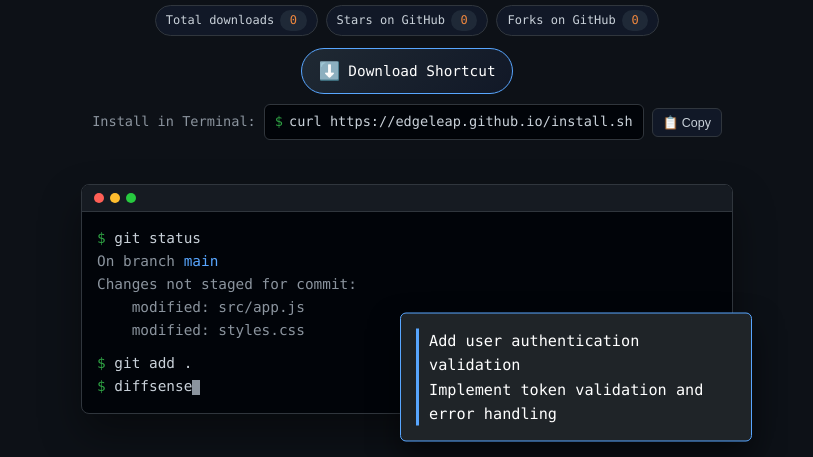
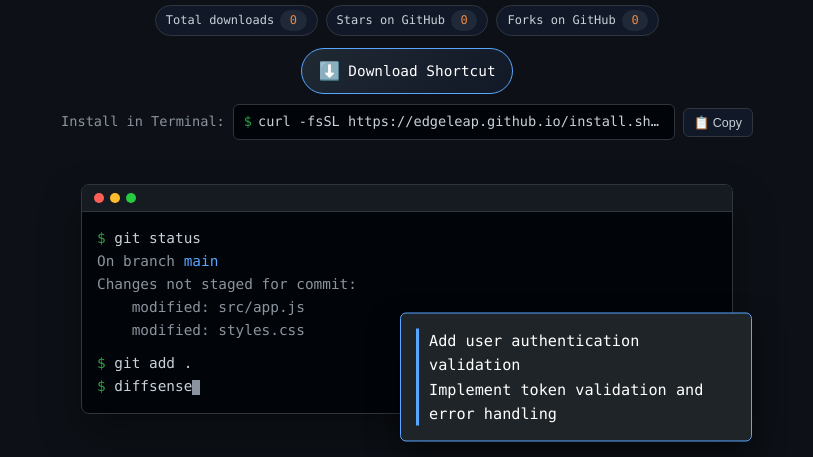
Before and after one commit to edgeleap/edgeleap.github.io, a plain HTML site: page index.html in a window 1280 px wide. Shown: the part 293-750 px from the top of the page, without its empty margins (233-1046 px from the left). Drawn offline with Linux system fonts and the light colour scheme; no server answers.

Commit message:
Update curl command for installation instructions

```diff
--- a/index.html
+++ b/index.html
@@ -408,7 +408,7 @@
                 <span class="curl-label">Install in Terminal:</span>
                 <div class="curl-field" id="curl-field">
                     <span class="curl-prefix">$</span>
-                    <span class="curl-command" id="curl-command">curl https://edgeleap.github.io/install.sh</span>
+                    <span class="curl-command" id="curl-command">curl -fsSL https://edgeleap.github.io/install.sh | bash</span>
                 </div>
                 <button class="copy-button" type="button" id="copy-btn">
                     📋 Copy
```
